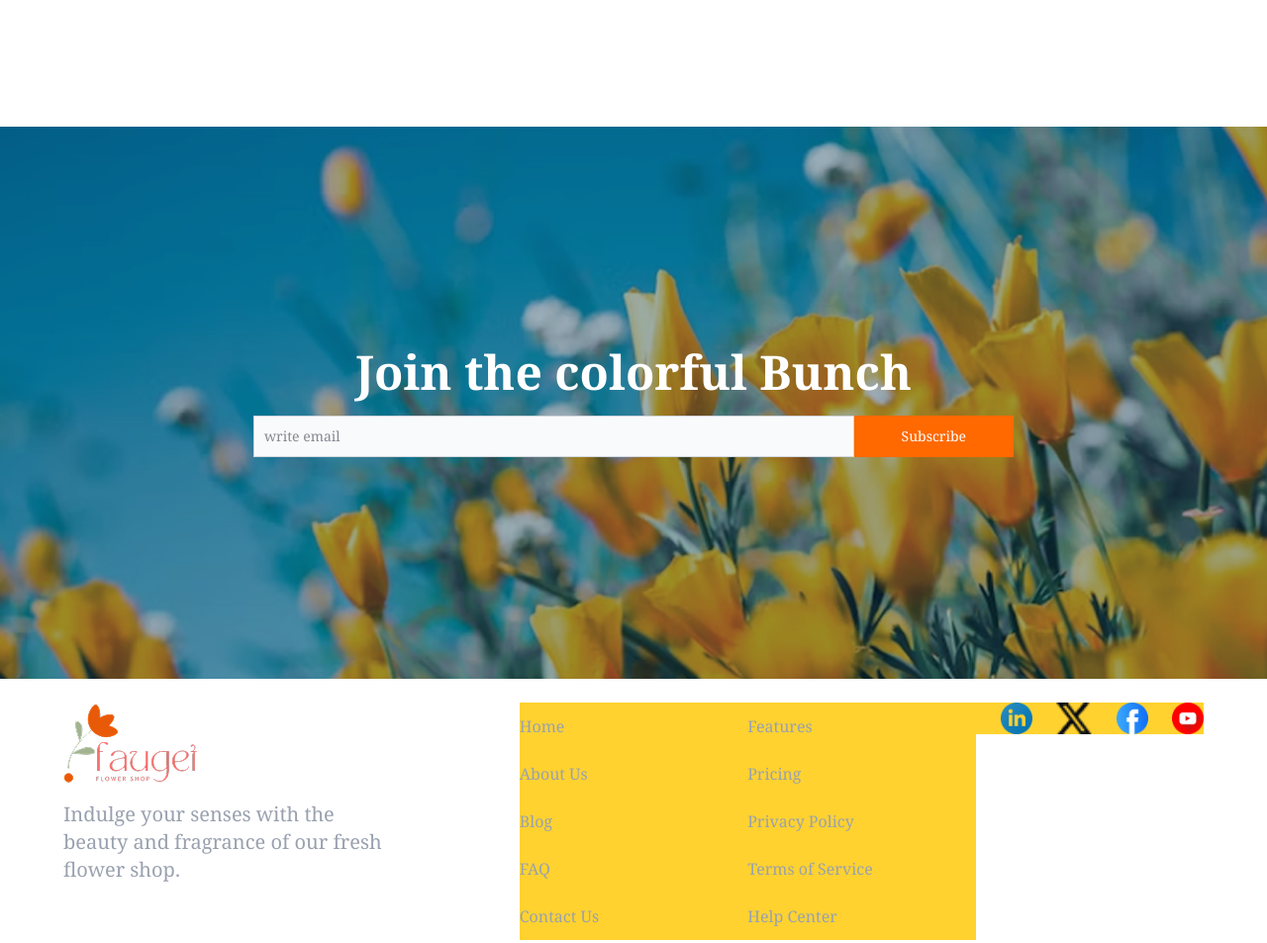
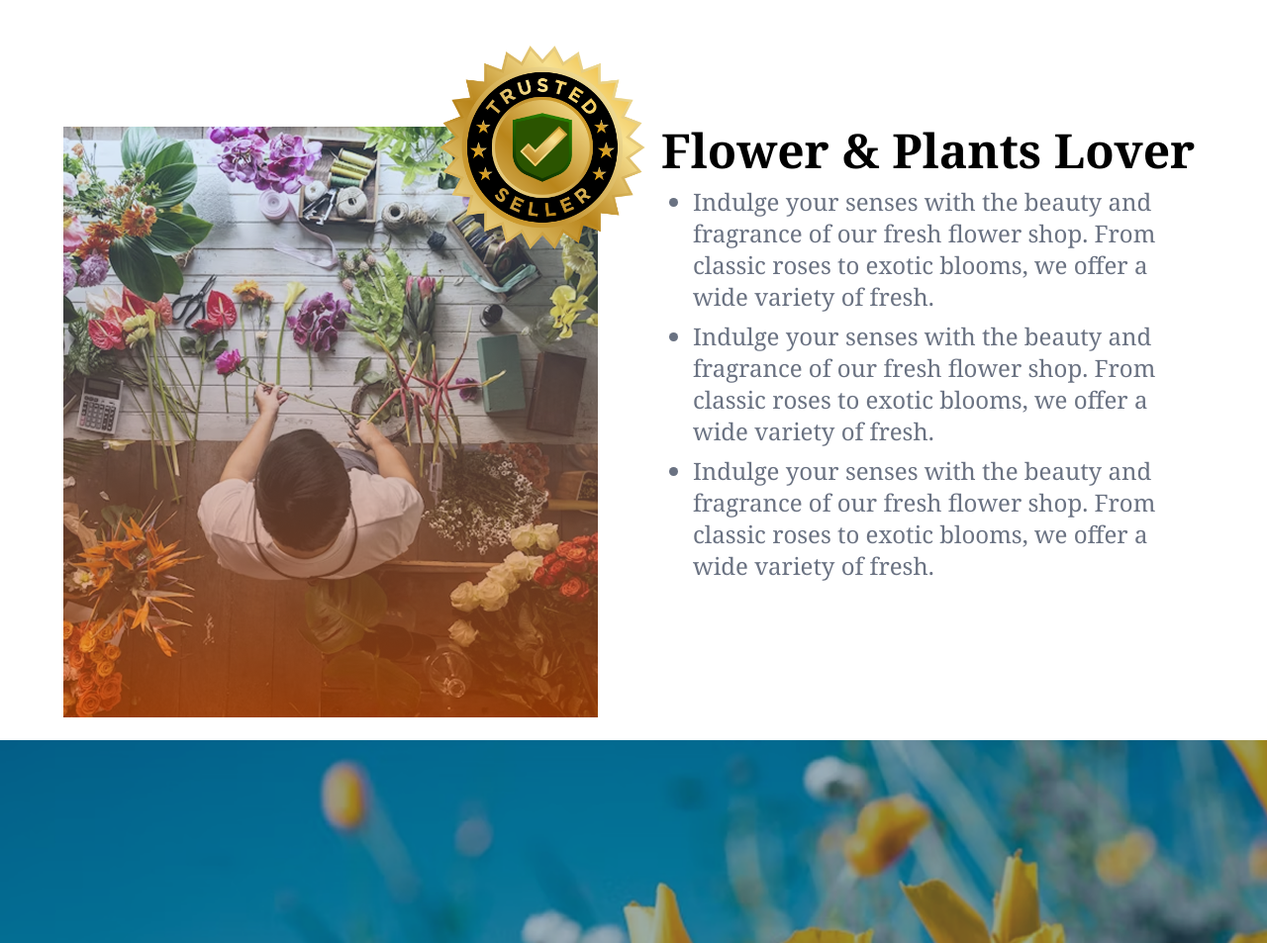
Before and after one commit to HamedAnika/responsive-flowers, a plain HTML site: page index.html in a window 1280 px wide. Shown: the part 1920-2873 px from the top of the page at 99% size. Drawn offline with nearby package versions, Linux system fonts and the light colour scheme.

Commit message:
plant lover badge section added

```diff
--- a/index.html
+++ b/index.html
@@ -130,6 +130,24 @@
     </header>
     <main class="mt-40">
 
+        <section class="max-w-6xl mx-auto">
+            <div class="grid grid-cols-1 md:grid-cols-2 lg:grid-cols-2 gap-14 mb-40">
+                <div>
+                    <img class="md:-mb-180 lg:-mb-180" src="./assets/flower-store.png" alt="">
+                    <img class="w-72 ml-85 hidden lg:block" src="./assets/trusted-badge.png" alt="">
+                </div>
+                <div>
+                    <h3 class="font-bold text-3xl md:text-5xl lg:text-5xl font-serif ">Flower & Plants Lover</h3>
+                    <ul class="list-disc text-gray-500 text-normal md:text-2xl mt-3">
+                        <li class="mt-2 ml-8">Indulge your senses with the beauty and fragrance of our fresh flower shop. From classic roses to exotic blooms, we offer a wide variety of fresh.</li>
+                        <li class="mt-2 ml-8">Indulge your senses with the beauty and fragrance of our fresh flower shop. From classic roses to exotic blooms, we offer a wide variety of fresh.</li>
+                        <li class="mt-2 ml-8">Indulge your senses with the beauty and fragrance of our fresh flower shop. From classic roses to exotic blooms, we offer a wide variety of fresh.</li>
+                    </ul>
+                </div>
+            </div>
+
+        </section>
+
         <div class="bg-[url('./assets/news-letter-bg.png')] bg-no-repeat w-full bg-cover">
             <div class="text-center py-56">
                 <h2 class="md:text-5xl sm:text-3xl text-white mb-5 font-bold">Join the colorful Bunch</h2>
@@ -145,12 +163,12 @@
 
     </main>
     <footer class="max-w-6xl mx-auto">
-        <div class="grid md:grid-cols-5 sm:grid-cols-1 justify-center mt-6">
+        <div class="grid md:grid-cols-5 sm:grid-cols-1 justify-center mt-6 sm:ml-3">
             <div class="md:col-span-2">
                 <img src="./assets/logo.png" alt="">
                 <p class="text-gray-400 text-xl mt-4">Indulge your senses with the <br> beauty and fragrance of our fresh <br>flower shop. </p>
             </div>
-            <div class=" bg-amber-300">
+            <div>
                 <ul class="text-gray-400">
                     <li class="py-3"><a href="">Home</a></li>
                     <li class="py-3"><a href="">About Us</a></li>
@@ -159,7 +177,7 @@
                     <li class="py-3"><a href="">Contact Us</a></li>
                 </ul>
             </div>
-            <div class=" bg-amber-300">
+            <div>
                 <ul class="text-gray-400">
                     <li class="py-3"><a href="">Features</a></li>
                     <li class="py-3"><a href="">Pricing</a></li>
@@ -168,7 +186,7 @@
                     <li class="py-3"><a href="">Help Center</a></li>
                 </ul>
             </div>
-            <div class="flex h-8 bg-amber-300 gap-6 md:justify-end">
+            <div class="flex h-8 gap-6 md:justify-end">
                 <img src="./assets/icon-linkedin.png" alt="">
                 <img src="./assets/icon-twitter.png" alt="">
                 <img src="./assets/icon-facebook.png" alt="">
```
